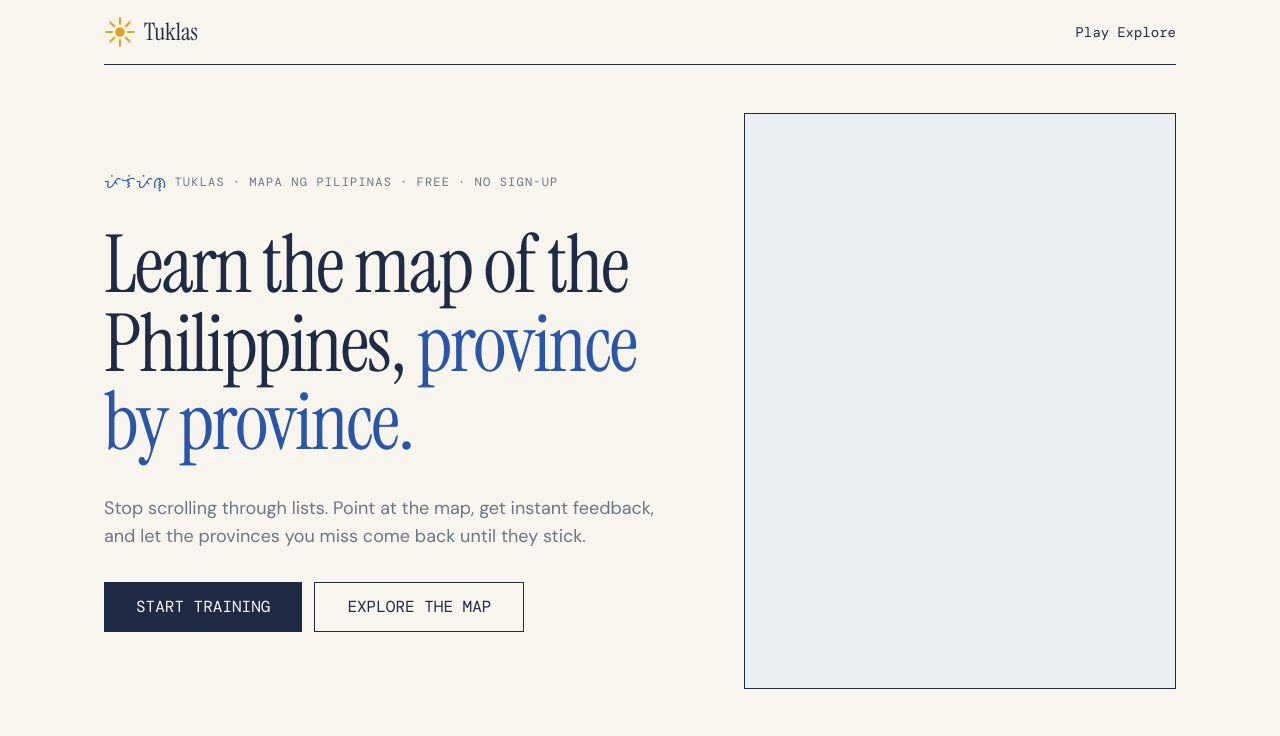
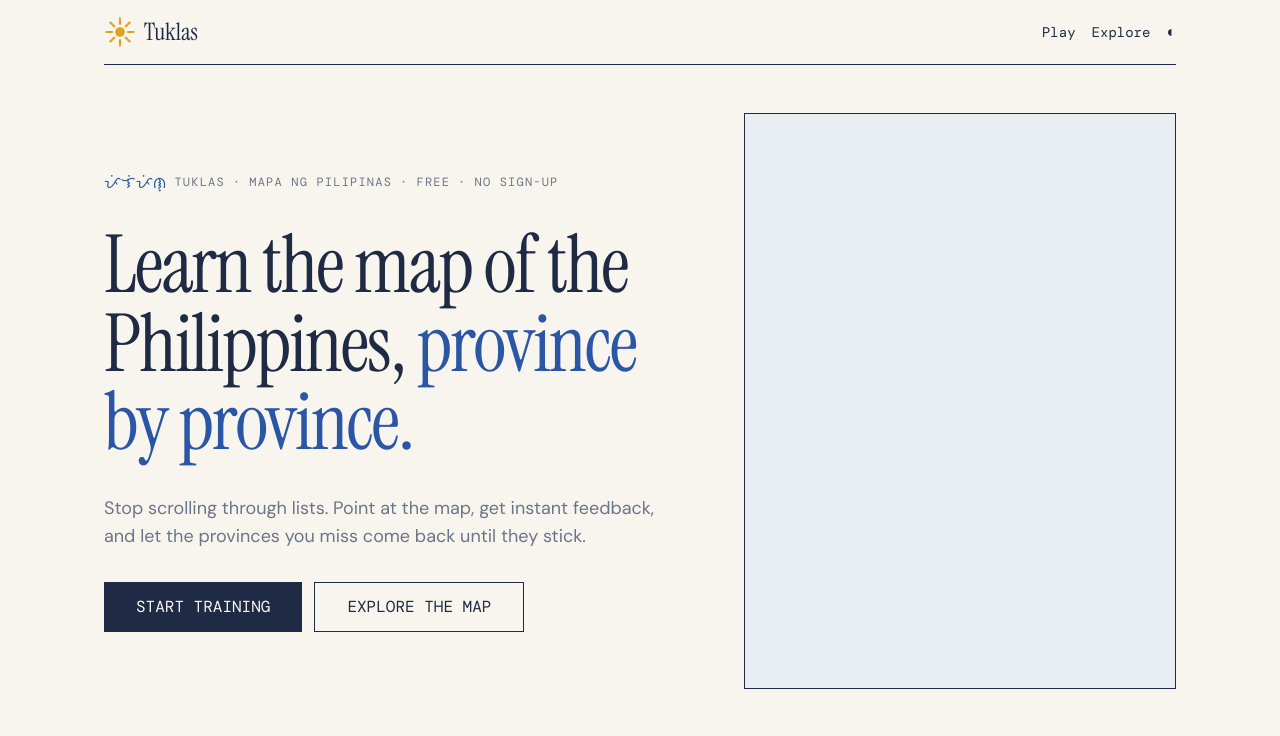
Before and after one commit to Sanjero20/tuklas-pilipinas, a React (Vite) app: page / in a window 1280 px wide. Shown: the top 736 px of the page. Built offline with nearby package versions, Linux system fonts and the light colour scheme.

Commit message:
feat: add theme toggle

```diff
--- a/index.html
+++ b/index.html
@@ -5,6 +5,15 @@
     <link rel="icon" type="image/svg+xml" href="/favicon.svg" />
     <meta name="viewport" content="width=device-width, initial-scale=1.0" />
     <title>Tuklas Pilipinas</title>
+    <script>
+      try {
+        const saved = localStorage.getItem("theme");
+        const dark = saved
+          ? saved === "dark"
+          : matchMedia("(prefers-color-scheme: dark)").matches;
+        document.documentElement.classList.toggle("dark", dark);
+      } catch {}
+    </script>
   </head>
   <body>
     <div id="root"></div>
--- /dev/null
+++ b/src/components/ui/ThemeToggle.tsx
@@ -0,0 +1,21 @@
+import { useTheme } from "../../hooks/useTheme";
+
+function ThemeToggle() {
+  const { isDark, toggle } = useTheme();
+
+  return (
+    <button
+      type="button"
+      role="switch"
+      aria-checked={isDark}
+      aria-label="Dark mode"
+      title={isDark ? "Switch to light mode" : "Switch to dark mode"}
+      onClick={toggle}
+      className="hover:text-accent focus-visible:outline-accent cursor-pointer text-base leading-none transition-colors focus-visible:outline-2 focus-visible:outline-offset-4"
+    >
+      ◐
+    </button>
+  );
+}
+
+export default ThemeToggle;
--- /dev/null
+++ b/src/hooks/useTheme.ts
@@ -0,0 +1,53 @@
+import { useCallback, useEffect, useState } from "react";
+
+type Theme = "light" | "dark";
+
+const STORAGE_KEY = "theme";
+
+let transitionTimer: number | undefined;
+
+function enableThemeTransition() {
+  if (window.matchMedia("(prefers-reduced-motion: reduce)").matches) return;
+
+  const root = document.documentElement;
+  root.classList.add("theme-transition");
+  window.clearTimeout(transitionTimer);
+  transitionTimer = window.setTimeout(() => {
+    root.classList.remove("theme-transition");
+  }, 300);
+}
+
+function getInitialTheme(): Theme {
+  try {
+    const saved = localStorage.getItem(STORAGE_KEY);
+    if (saved === "light" || saved === "dark") return saved;
+  } catch {
+    //
+  }
+
+  return window.matchMedia("(prefers-color-scheme: dark)").matches
+    ? "dark"
+    : "light";
+}
+
+export function useTheme() {
+  const [theme, setTheme] = useState<Theme>(getInitialTheme);
+
+  // Apply the theme to <html>
+  useEffect(() => {
+    document.documentElement.classList.toggle("dark", theme === "dark");
+  }, [theme]);
+
+  const toggle = useCallback(() => {
+    const next: Theme = theme === "dark" ? "light" : "dark";
+    enableThemeTransition();
+    setTheme(next);
+    try {
+      localStorage.setItem(STORAGE_KEY, next);
+    } catch {
+      //
+    }
+  }, [theme]);
+
+  return { theme, isDark: theme === "dark", toggle };
+}
--- a/src/layouts/Header.tsx
+++ b/src/layouts/Header.tsx
@@ -1,3 +1,5 @@
+import ThemeToggle from "../components/ui/ThemeToggle";
+
 function Header() {
   return (
     <header className="border-ink flex items-center justify-between border-b py-4">
@@ -8,12 +10,11 @@ function Header() {
       </div>
 
       {/*  */}
-      <nav className="space-x-2 font-mono text-sm">
+      <nav className="space-x-4 font-mono text-sm">
         <a href="">Play</a>
         <a href="">Explore</a>
 
-        {/* Theme toggle */}
-        {/* <button></button> */}
+        <ThemeToggle />
       </nav>
     </header>
   );
--- a/src/styles/index.css
+++ b/src/styles/index.css
@@ -54,3 +54,16 @@
     @apply bg-paper text-ink font-sans;
   }
 }
+
+/* Smooth toggle theme animation */
+html.theme-transition,
+html.theme-transition *,
+html.theme-transition *::before,
+html.theme-transition *::after {
+  transition:
+    background-color 250ms ease,
+    color 250ms ease,
+    border-color 250ms ease,
+    fill 250ms ease,
+    stroke 250ms ease !important;
+}
```
